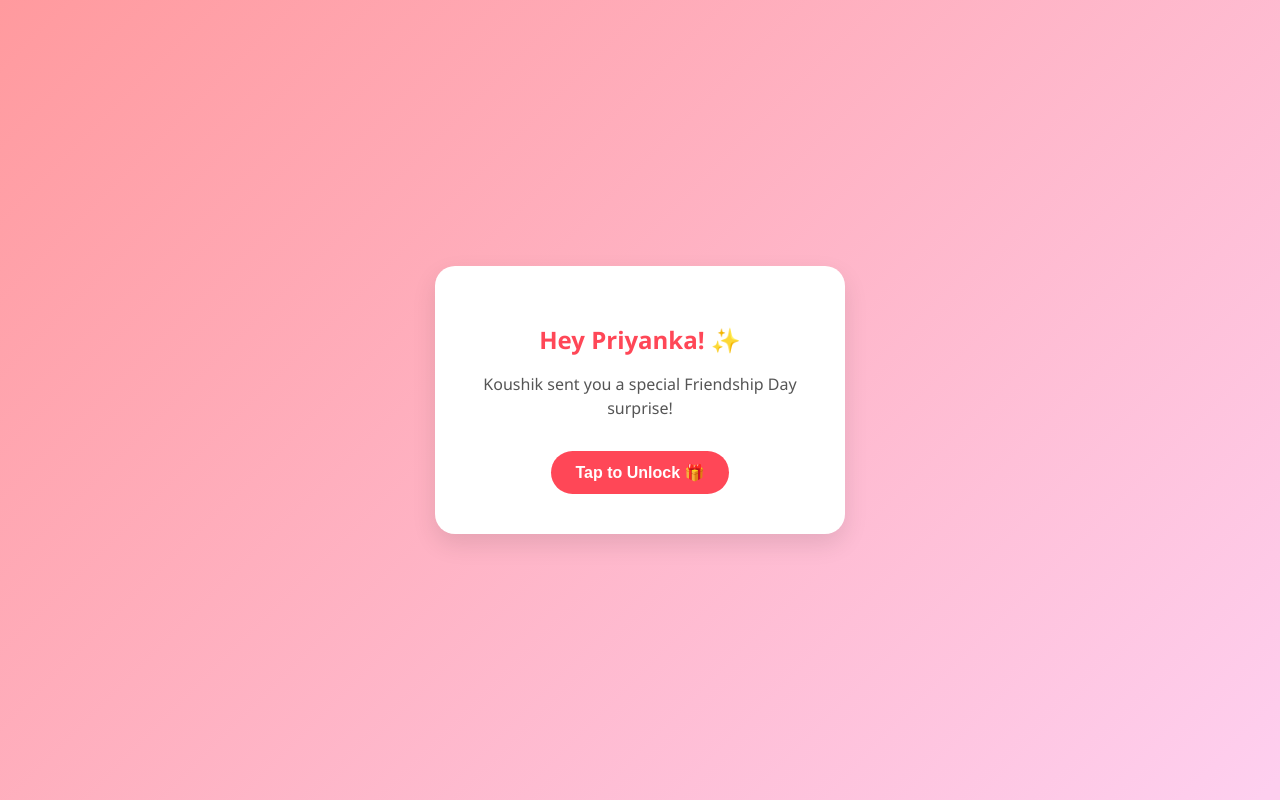
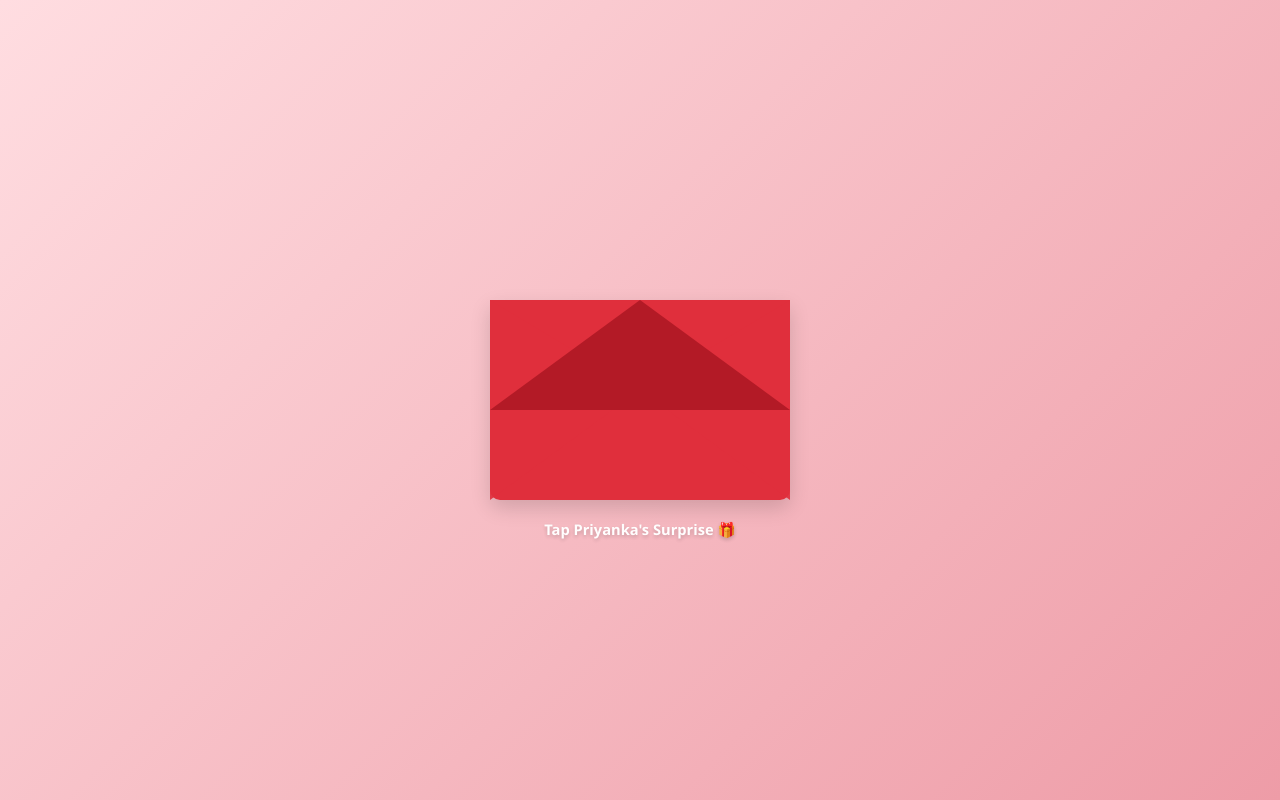
Before and after one commit to koushikmandal607-dev/friendship-surprise, a plain HTML site: page index.html in a window 1280 px wide. Drawn offline with Linux system fonts and the light colour scheme.

Commit message:
Update index.html

```diff
--- a/index.html
+++ b/index.html
@@ -3,63 +3,181 @@
 <head>
     <meta charset="UTF-8">
     <meta name="viewport" content="width=device-width, initial-scale=1.0">
-  <title>Happy Friendship Day, Priyanka! 💫</title>
+    <title>For Priyanka! ✨</title>
     <style>
+        :root {
+            --primary: #fff;
+            --bg-color: #ffdde1;
+            --env-color: #e02f3c; /* Red envelope */
+            --env-shadow: #b31a26;
+            --card-color: #ffffff;
+            --text-color: #333;
+            --accent-color: #ff4757;
+        }
+
         body {
-      font-family: 'Segoe UI', Tahoma, Geneva, Verdana, sans-serif;
-      background: linear-gradient(135deg, #ff9a9e 0%, #fecfef 99%, #fecfef 100%);
-      height: 100vh;
             margin: 0;
+            padding: 0;
             display: flex;
             justify-content: center;
             align-items: center;
+            height: 100vh;
+            background: linear-gradient(135deg, var(--bg-color) 0%, #ee9ca7 100%);
+            font-family: 'Segoe UI', Roboto, Helvetica, Arial, sans-serif;
+            overflow: hidden; /* Prevent scrolling during animation */
+        }
+
+        /* The main container holding the whole animation */
+        .surprise-container {
+            position: relative;
+            cursor: pointer;
+            width: 300px;
+            height: 200px;
+            transition: transform 0.3s ease;
+        }
+
+        .surprise-container:hover {
+            transform: translateY(-5px); /* Gentle hover lift */
+        }
+
+        /* 1. The Red Envelope Base */
+        .envelope {
+            position: absolute;
+            width: 100%;
+            height: 100%;
+            background-color: var(--env-color);
+            border-radius: 0 0 10px 10px;
+            box-shadow: 0 8px 20px rgba(0,0,0,0.15);
+            z-index: 2; /* Sits below the front, but defines the shape */
+        }
+
+        /* 2. The Envelope Flap (Top triangle) */
+        .flap {
+            position: absolute;
+            top: 0;
+            left: 0;
+            width: 0;
+            height: 0;
+            border-left: 150px solid transparent;
+            border-right: 150px solid transparent;
+            border-bottom: 110px solid var(--env-shadow); /* Defines the downward triangle shape */
+            transform-origin: top;
+            transition: transform 0.6s ease-in-out 0.2s, z-index 0s 0.5s; /* Delays opening slightly, switches Z-index after open */
+            z-index: 4; /* Floats over everything initially */
+        }
+
+        /* 3. The Envelope Front (The side triangles) */
+        .front {
+            position: absolute;
+            top: 0;
+            left: 0;
+            width: 0;
+            height: 0;
+            border-left: 150px solid rgba(224, 47, 60, 0.9); /* Left triangle */
+            border-right: 150px solid rgba(224, 47, 60, 0.9); /* Right triangle */
+            border-bottom: 110px solid transparent; /* Keeps bottom clear for 'reveal' */
+            border-top: 90px solid transparent; /* Defines the inner triangular space */
+            z-index: 3; /* Sits below the main flap */
+        }
+
+        /* 4. The Friendshiop Card (Hidden Inside) */
+        .card {
+            position: absolute;
+            bottom: 10px;
+            left: 20px;
+            right: 20px;
+            height: 180px;
+            background-color: var(--card-color);
+            border-radius: 10px;
+            padding: 20px;
+            box-shadow: 0 2px 10px rgba(0,0,0,0.1);
             text-align: center;
-      color: #333;
+            display: flex;
+            flex-direction: column;
+            justify-content: center;
+            align-items: center;
+            opacity: 0;
+            transform: translateY(0);
+            transition: transform 0.8s ease-out 0.7s, opacity 0.5s ease-out 0.7s; /* Slides up and fades in AFTER flap is open */
+            z-index: 1; /* Hidden inside/behind everything */
         }
-    .card {
-      background: white;
-      padding: 40px 30px;
-      border-radius: 20px;
-      box-shadow: 0 10px 25px rgba(0,0,0,0.1);
-      max-width: 350px;
-      width: 90%;
+
+        /* Content inside the card */
+        .card h1 { font-size: 22px; color: var(--accent-color); margin: 0 0 10px 0; font-weight: 800; }
+        .card p { font-size: 14px; color: var(--text-color); line-height: 1.5; margin: 0 0 10px 0; }
+        .card .signature { font-size: 16px; font-weight: bold; color: var(--text-color); margin-top: 10px; }
+
+        /* The initial visual instruction (tap the envelope) */
+        .instruction {
+            position: absolute;
+            top: 110%;
+            left: 0;
+            width: 100%;
+            text-align: center;
+            font-size: 14px;
+            color: #fff;
+            font-weight: 600;
+            text-shadow: 0 2px 4px rgba(0,0,0,0.2);
+            animation: pulse 1.5s infinite;
         }
-    h1 { color: #ff4757; font-size: 24px; margin-bottom: 10px; }
-    p { font-size: 16px; color: #555; line-height: 1.5; }
-    .btn {
-      background: #ff4757;
-      color: white;
-      border: none;
-      padding: 12px 24px;
-      border-radius: 25px;
-      font-size: 16px;
-      font-weight: bold;
-      cursor: pointer;
-      margin-top: 15px;
-      transition: transform 0.2s, background 0.2s;
+
+        @keyframes pulse {
+            0% { opacity: 0.7; transform: scale(1); }
+            50% { opacity: 1; transform: scale(1.05); }
+            100% { opacity: 0.7; transform: scale(1); }
         }
-    .btn:hover { background: #ff6b81; transform: scale(1.05); }
-    .hidden-message { display: none; margin-top: 20px; animation: fadeIn 1s ease-in-out; }
-    @keyframes fadeIn { from { opacity: 0; } to { opacity: 1; } }
+
+
+        /* ========================================= */
+        /* == THE ACTIVE/OPENED STATE (Triggered by JS) == */
+        /* ========================================= */
+
+        /* 1. Flap lifts up and back */
+        .surprise-container.open .flap {
+            transform: rotateX(180deg);
+            z-index: 1; /* Flap is now *behind* the revealing card */
+        }
+
+        /* 2. Card slides UP from the envelope body */
+        .surprise-container.open .card {
+            opacity: 1;
+            transform: translateY(-130px); /* Adjust this value if needed */
+        }
+
+        /* 3. Instruction fades out */
+        .surprise-container.open .instruction {
+            display: none;
+        }
     </style>
 </head>
 <body>
 
+    <!-- The interactive container -->
+    <div class="surprise-container" id="surpriseContainer" onclick="openEnvelope()">
+
+        <!-- The visual instruction -->
+        <div class="instruction">Tap Priyanka's Surprise 🎁</div>
+
+        <!-- The hidden card with your message -->
         <div class="card">
-    <h1>Hey Priyanka! ✨</h1>
-    <p>Koushik sent you a special Friendship Day surprise!</p>
-    <button class="btn" onclick="revealSurprise()">Tap to Unlock 🎁</button>
+            <h1>Hey Priyanka! 💖</h1>
+            <p>You make every day brighter! Thanks for being such an amazing friend.</p>
+            <p>Happy Friendship Day, Cutie! ✨</p>
+            <p class="signature">— Koushik</p>
+        </div>
 
-    <div id="surprise" class="hidden-message">
-      <h2>Happy Friendship Day, Cutie! 🎉💛</h2>
-      <p>Thanks for bringing so much energy and fun into my life. Here's to making many more great memories together!</p>
-      <p>— <b>Koushik</b></p>
-    </div>
+        <!-- The envelope components -->
+        <div class="flap"></div>
+        <div class="front"></div>
+        <div class="envelope"></div>
     </div>
 
     <script>
-    function revealSurprise() {
-      document.getElementById('surprise').style.display = 'block';
+        // Function to toggle the 'open' class
+        function openEnvelope() {
+            const container = document.getElementById('surpriseContainer');
+            // 'toggle' allows her to click to open, and click again to reset the surprise.
+            container.classList.toggle('open');
         }
     </script>
 
```
Lines whose indentation alone changed are shown as unchanged.
